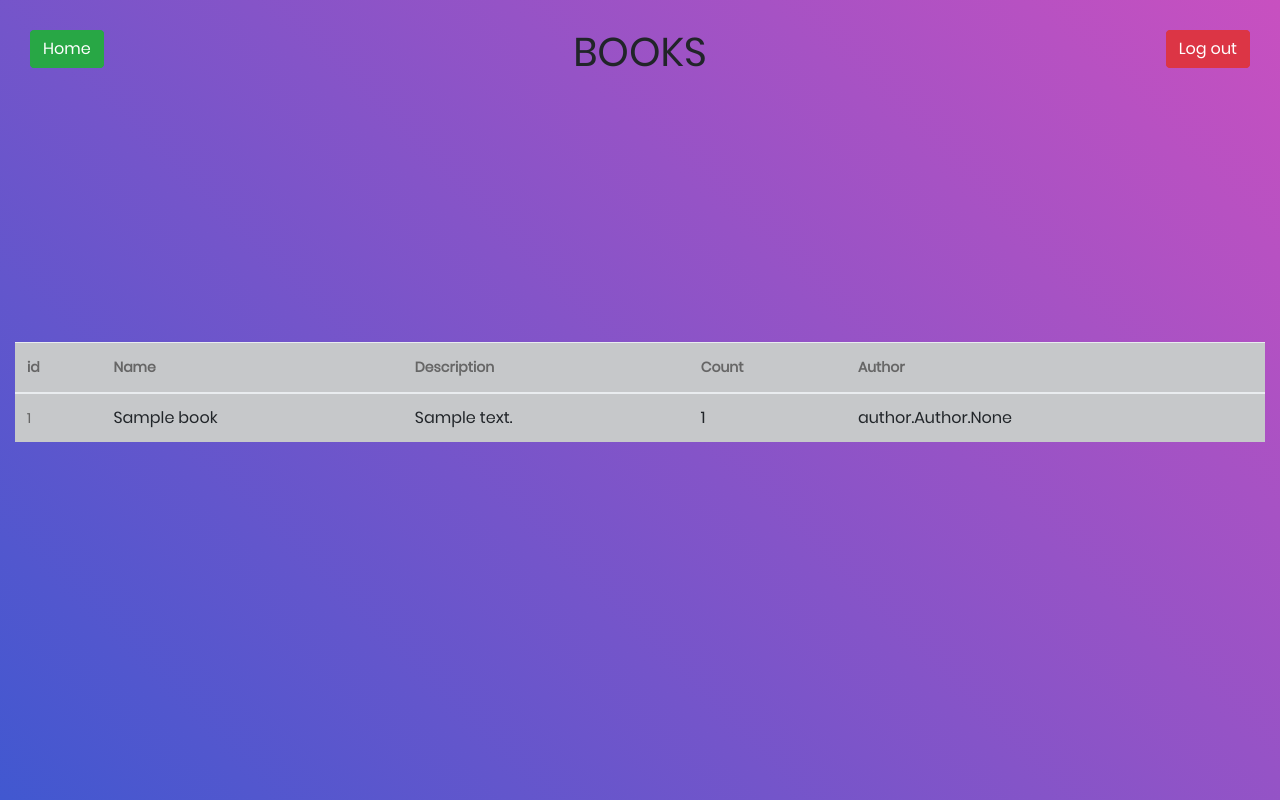
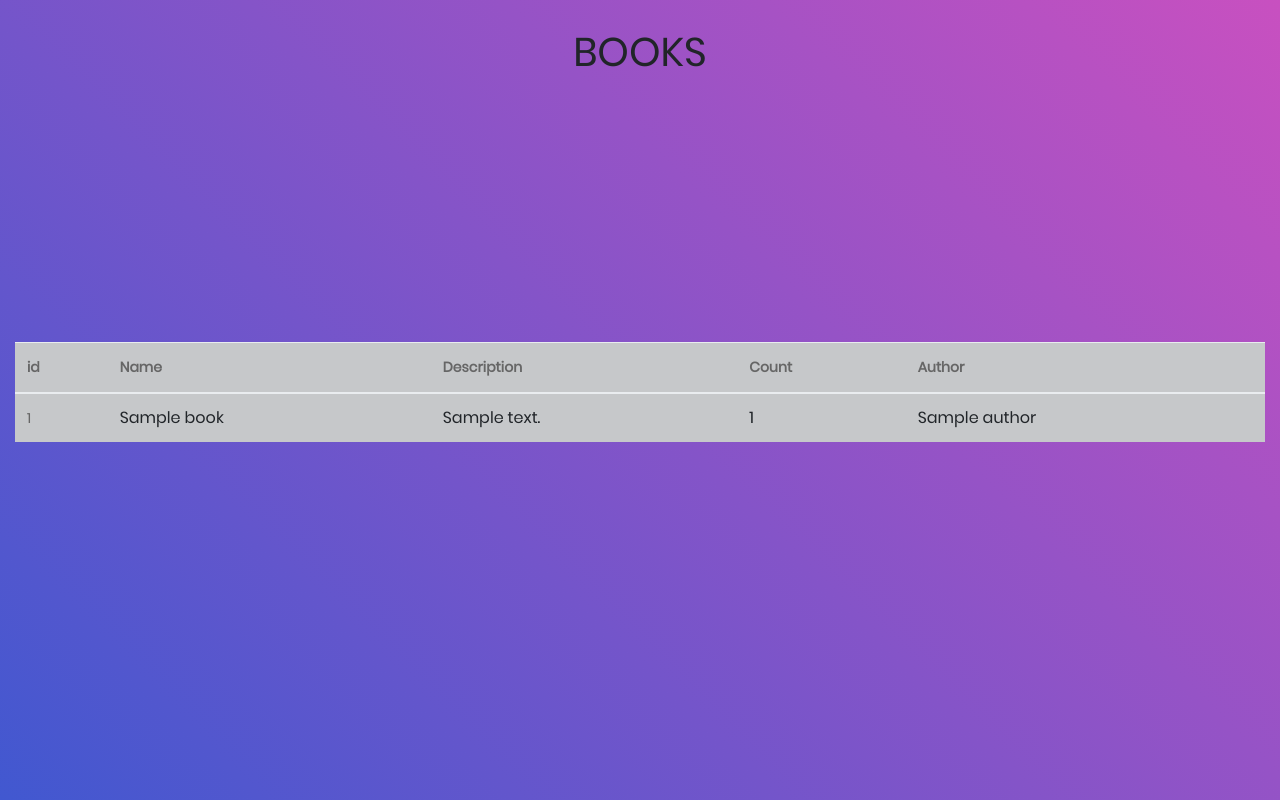
Before and after one commit to dima-lkv/POM-Django-Forms-om-39-team_33, a Django app: page /book/ in a window 1280 px wide. Run offline with Django 4.2, Linux system fonts and the light colour scheme; a user stored in the database is signed in; tables that the repository leaves empty hold one stand-in row (values such as "Sample post"); some libraries are stand-ins or nearby versions.

Commit message:
-display of book(authors)

```diff
--- a/library/authentication/templates/authentication/home.html
+++ b/library/authentication/templates/authentication/home.html
@@ -23,64 +23,57 @@
                 <h1>Orders</h1>
             {% endif %}
 
+            {% if '/user/' in request.path %}
+                <h1>Users</h1>
+            {% endif %}
+
         </div>
 
         {% if request.user.is_authenticated and request.user.role == 1 %}
 
+
             <a href="{% url 'logout' %}">
                 <button type="button" class="btn btn-danger"
-                        style="position: absolute; right: 0; top: 0; margin: 30px 30px">Log out
+                        style="position: absolute; right: 0; top: 0; margin: 30px">Logout
                 </button>
             </a>
 
-            {% if request.path == '/' %}
-                <a href="{% url 'author' %}">
-                    <button type="button" class="btn btn-info"
-                            style="position: absolute; left: 0; top: 0; margin: 30px 0 0 30px">Authors
+            <a href="{% url 'home' %}">
+                <button type="button" {% if request.path == '/' %} disabled {% endif %} class="btn btn-success"
+                        style="position: absolute; left: 0; top: 0; margin: 30px; width: 80px">Home
                 </button>
             </a>
 
+            <a href="{% url 'author' %}">
+                <button type="button" {% if request.path == '/author/' %} disabled {% endif %} class="btn btn-info"
+                        style="position: absolute; left: 0; top: 0; margin: 30px 0 0 130px; width: 90px">Authors
+                </button>
+            </a>
+
+
             <a href="{% url 'book' %}">
-                    <button type="button" class="btn btn-info"
-                            style="position: absolute; left: 0; top: 0; margin: 30px 0 0 135px">Books
+                <button type="button" {% if request.path == '/book/' %} disabled {% endif %} class="btn btn-info"
+                        style="position: absolute; left: 0; top: 0; margin: 30px 0 0 230px; width: 90px">Books
                 </button>
             </a>
 
 
             <a href="{% url 'order' %}">
-                    <button type="button" class="btn btn-info"
-                            style="position: absolute; left: 0; top: 0; margin: 30px 0 0 220px">Orders
+                <button type="button" {% if request.path == '/order/' %} disabled {% endif %} class="btn btn-info"
+                        style="position: absolute; left: 0; top: 0; margin: 30px 0 0 330px; width: 90px">Orders
                 </button>
             </a>
 
 
             <a href="{% url 'user' %}">
-                    <button type="button" class="btn btn-info"
-                            style="position: absolute; left: 0; top: 0; margin: 30px 0 0 135px">User
-                    </button>
-                </a>
-            {% endif %}
-
-            {% if '/author/' in request.path %}
-                <a href="{% url 'home' %}">
-                    <button type="button" class="btn btn-success"
-                            style="position: absolute; left: 0; top: 0; margin: 30px 0 0 30px">Home
+                <button type="button" {% if request.path == '/user/' %} disabled {% endif %} class="btn btn-info"
+                        style="position: absolute; left: 0; top: 0; margin: 30px 0 0 430px; width: 90px">Users
                 </button>
             </a>
 
-                <a href="{% url 'book' %}">
-                    <button type="button" class="btn btn-info"
-                            style="position: absolute; left: 0; top: 0; margin: 30px 0 0 135px">Books
-                    </button>
-                </a>
 
-                <a href="{% url 'order' %}">
-                    <button type="button" class="btn btn-info"
-                            style="position: absolute; left: 0; top: 0; margin: 30px 0 0 220px">Orders
-                    </button>
-                </a>
 
-                {% if 'create_author' not in request.path %}
+            {% if 'create_author' not in request.path and 'author' in request.path %}
                 <a href="{% url 'create_author' %}">
                     <button type="button" class="btn btn-success"
                             style="position: absolute; right: 0; bottom: 0; margin: 60px">Add New Author
@@ -88,110 +81,8 @@
                 </a>
             {% endif %}
 
-            {% endif %}
-            {% if request.path == '/book/' %}
-                <a href="{% url 'home' %}">
-                    <button type="button" class="btn btn-success"
-                            style="position: absolute; left: 0; top: 0; margin: 30px 0 0 30px">Home
-                    </button>
-                </a>
-
-                <a href="{% url 'author' %}">
-                    <button type="button" class="btn btn-info"
-                            style="position: absolute; left: 0; top: 0; margin: 30px 0 0 120px">Authors
-                    </button>
-                </a>
-
-                <a href="{% url 'order' %}">
-                    <button type="button" class="btn btn-info"
-                            style="position: absolute; left: 0; top: 0; margin: 30px 0 0 220px">Orders
-                    </button>
-                </a>
-
-            {% endif %}
-
-            {% if request.path == '/order/' %}
-                <a href="{% url 'home' %}">
-                    <button type="button" class="btn btn-success"
-                            style="position: absolute; left: 0; top: 0; margin: 30px 0 0 30px">Home
-                    </button>
-                </a>
-
-                <a href="{% url 'author' %}">
-                    <button type="button" class="btn btn-info"
-                            style="position: absolute; left: 0; top: 0; margin: 30px 0 0 130px">Authors
-                    </button>
-                </a>
-
-                <a href="{% url 'book' %}">
-                    <button type="button" class="btn btn-info"
-                            style="position: absolute; left: 0; top: 0; margin: 30px 0 0 235px">Books
-                    </button>
-                </a>
-
-            {% endif %}
 
         {% elif request.user.is_authenticated %}
-
-            <a href="{% url 'logout' %}">
-                <button type="button" class="btn btn-danger"
-                        style="position: absolute; right: 0; top: 0; margin: 30px 30px">Log out
-                </button>
-            </a>
-
-            <a href="{% url 'home' %}">
-                <button type="button" class="btn btn-success"
-                        style="position: absolute; left: 0; top: 0; margin: 30px 0 0 30px">Home
-                </button>
-            </a>
-
-
-
-            {% if request.path == '/book/' %}
-
-                <a href="{% url 'home' %}">
-                    <button type="button" class="btn btn-success"
-                            style="position: absolute; left: 0; top: 0; margin: 30px 0 0 30px">Home
-                    </button>
-                </a>
-
-                <a href="{% url 'logout' %}">
-                    <button type="button" class="btn btn-danger"
-                            style="position: absolute; right: 0; top: 0; margin: 30px 30px">Log out
-                    </button>
-                </a>
-
-            {% endif %}
-
-            {% if request.path == '/' %}
-
-                <a href="{% url 'book' %}">
-                    <button type="button" class="btn btn-info"
-                            style="position: absolute; left: 0; top: 0; margin: 30px 0 0 30px">Books
-                    </button>
-                </a>
-
-                <a href="{% url 'logout' %}">
-                    <button type="button" class="btn btn-danger"
-                            style="position: absolute; right: 0; top: 0; margin: 30px 30px">Log out
-                    </button>
-                </a>
-
-                <a href="{% url 'order' %}">
-                    <button type="button" class="btn btn-info"
-                            style="position: absolute; left: 0; top: 0; margin: 30px 0 0 220px">Orders
-                    </button>
-                </a>
-
-                <a href="{% url 'user' %}">
-                    <button type="button" class="btn btn-info"
-                            style="position: absolute; left: 0; top: 0; margin: 30px 0 0 135px">User
-                    </button>
-                </a>
-
-
-            {% endif %}
-
 
         {% else %}
 
--- a/library/book/models.py
+++ b/library/book/models.py
@@ -79,9 +79,9 @@ class Book(models.Model):
         book.count = count
         with transaction.atomic():
             book.save()
-            if (authors is not None):
-                for elem in authors:
-                    book.authors.add(elem)
+            if book.authors.all():
+                for item in authors:
+                    book.authors.add(item)
             book.save()
         return book
 
--- a/library/book/templates/book/book.html
+++ b/library/book/templates/book/book.html
@@ -17,16 +17,23 @@
         </tr>
         </thead>
         <tbody>
-        {% for book in books %}
+        {% for book, author in book_author_zip %}
                 <tr>
                     <td><a href="{% url 'showSpecificBook' id=book.id %}">{{ book.id }}</a></td>
                     <td>{{ book.name }}</td>
                     <td>{{ book.description }}</td>
                     <td>{{ book.count }}</td>
-                <td>{{ book.authors }}</td>
-
+                    <td>{% if author %}
+                        {% for aut in author %}
+                        {{ aut.name }}
+                        {% endfor %}
+                        {% else %}
+                        {{ author }}
+                        {% endif %}
+                    </td>
                 </tr>
         {% endfor %}
+
         </tbody>
     </table>
 {% endblock extra %}
--- a/library/book/views.py
+++ b/library/book/views.py
@@ -6,9 +6,25 @@ from django.contrib.auth.decorators import login_required
 @login_required(login_url='login')
 def showBooks(request):
     books = Book.objects.all()
-    return render(request, 'book/book.html', {'books': books})
 
-#
+    def get_authors(books_query):
+        authors = []
+        for book in books:
+            temp = []
+            print('book.authors', list(book.authors.all()))
+            if list(book.authors.all()):
+                for author in book.authors.all():
+                    temp.append(author)
+                authors.append(temp)
+            else:
+                authors.append(None)
+        return authors
+    authors = get_authors(books)
+
+    book_author_zip = zip(books, authors)
+    return render(request, 'book/book.html', {'book_author_zip': book_author_zip})
+
+
 def showOrderedBooks(request, pk):
     # reversed()
     books = (Book.objects.order_by(pk))
```
Lines whose indentation alone changed are shown as unchanged.
